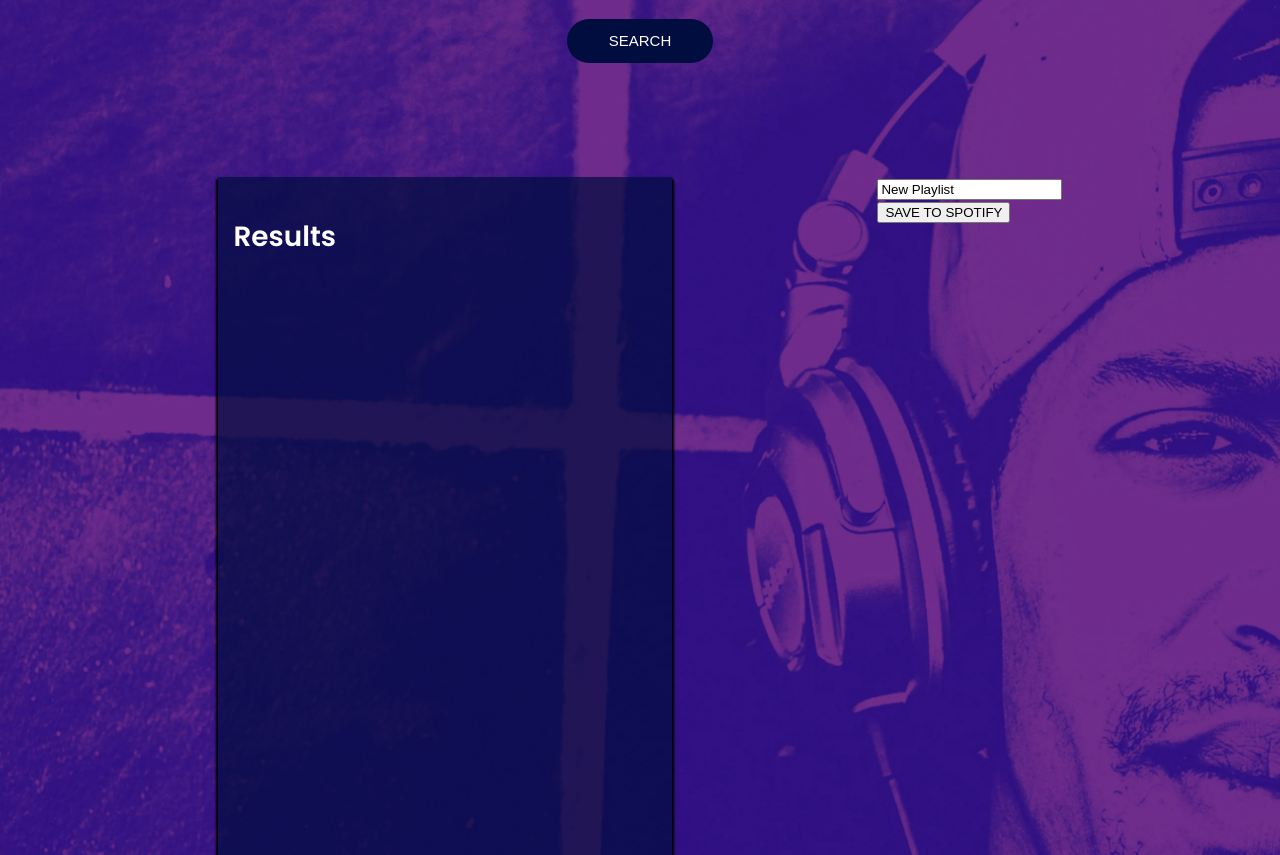
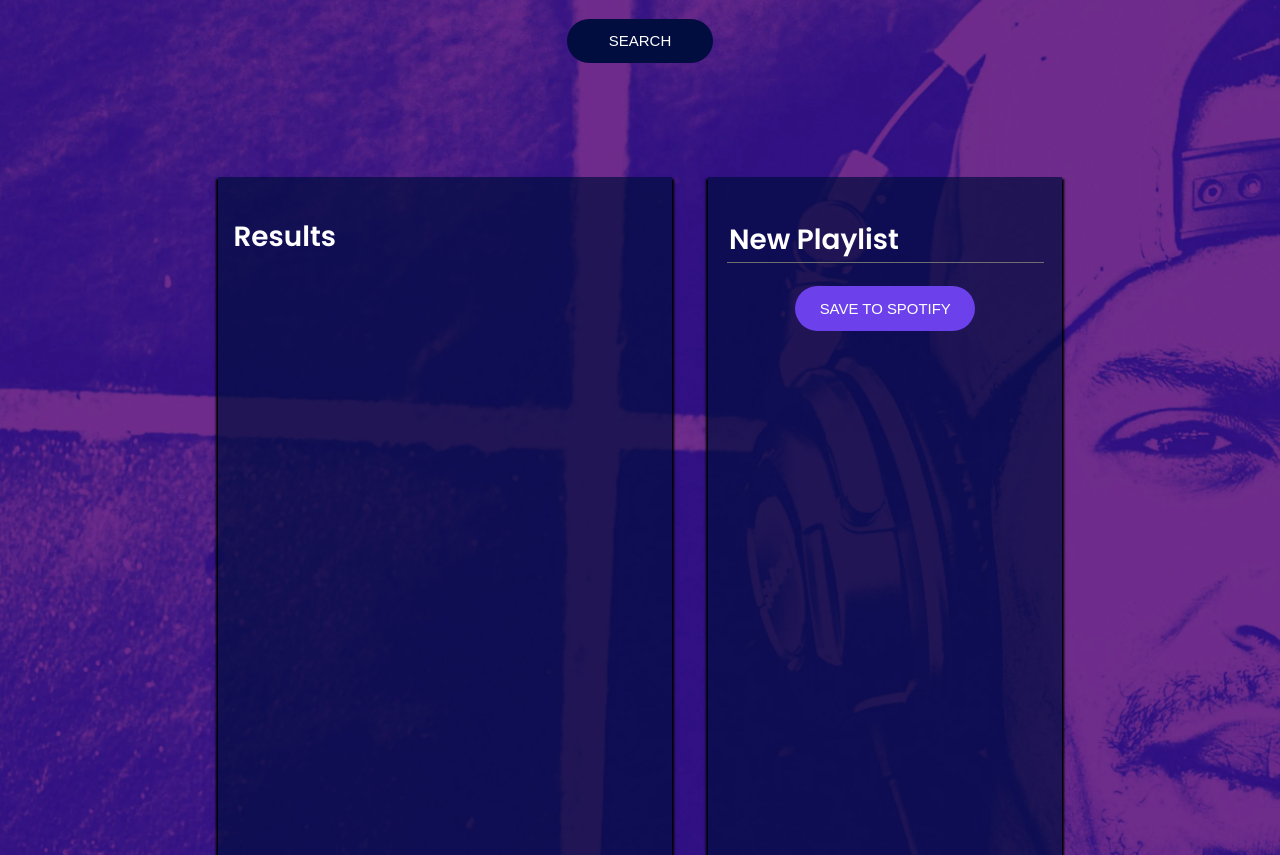
Before and after one commit to martinianol/jamming, a React (Create React App) app: page / in a window 1280 px wide. Shown: the part 325-1180 px from the top of the page. Built offline with nearby package versions, Linux system fonts and the light colour scheme.

Commit message:
Playlist added

```diff
--- a/src/components/Playlist/Playlist.css
+++ b/src/components/Playlist/Playlist.css
@@ -0,0 +1,52 @@
+.Playlist {
+  display: flex;
+  flex-direction: column;
+  align-items: center;
+  overflow-y: scroll;
+  width: 37%;
+  max-height: 950px;
+  padding: 2.27rem 1.16rem;
+  background-color: rgba(1, 12, 63, 0.7);
+  box-shadow: 0 4px 2px 2px #000000;
+}
+
+.Playlist input {
+  width: 100%;
+  border: 0;
+  outline: 0;
+  background: transparent;
+  border-bottom: 1px solid #6f6f6f;
+  font-family: 'Poppins', sans-serif;
+  font-size: 1.55rem;
+  color: #fff;
+}
+
+.Playlist-save {
+  cursor: pointer;
+  width: 10rem;
+  padding: .77rem 0;
+  border-radius: 54px;
+  border-width: 0px;
+  margin-top: 1.27rem;
+  background-color: #6c41ec;
+  text-align: center;
+  font-size: .83rem;
+  transition: background-color .25s;
+  color: #fff;
+  font-weight: 500;
+}
+
+.Playlist-save:hover {
+  background-color: rgba(108, 65, 233, .7);
+}
+
+::-webkit-scrollbar {
+    width: 0px;
+    background: transparent;
+}
+
+@media only screen and (max-width: 1020px) {
+  .Playlist {
+    width: 90%;
+  }
+}
--- a/src/components/Playlist/Playlist.js
+++ b/src/components/Playlist/Playlist.js
@@ -6,8 +6,8 @@
   render() {
     return (
       <div className="Playlist">
-        <input value="New Playlist" />
-        <TrackList />
+        <input defaultValue={'New Playlist'} />
+        {/* <TrackList /> */}
         <button className="Playlist-save">SAVE TO SPOTIFY</button>
       </div>
     );
```
